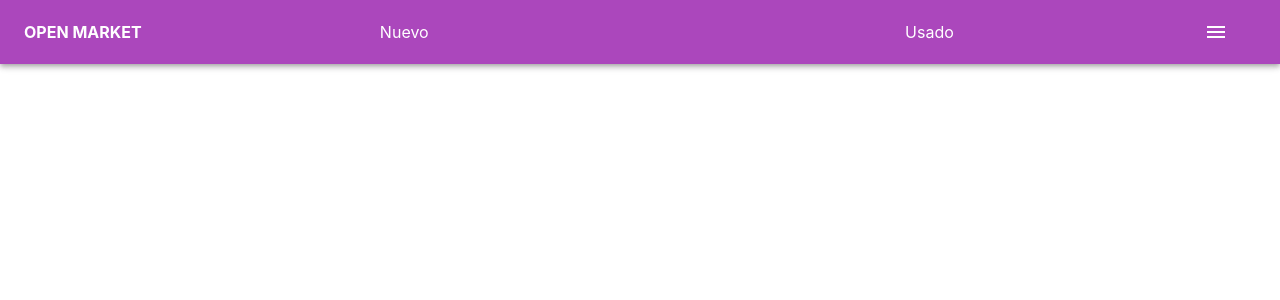
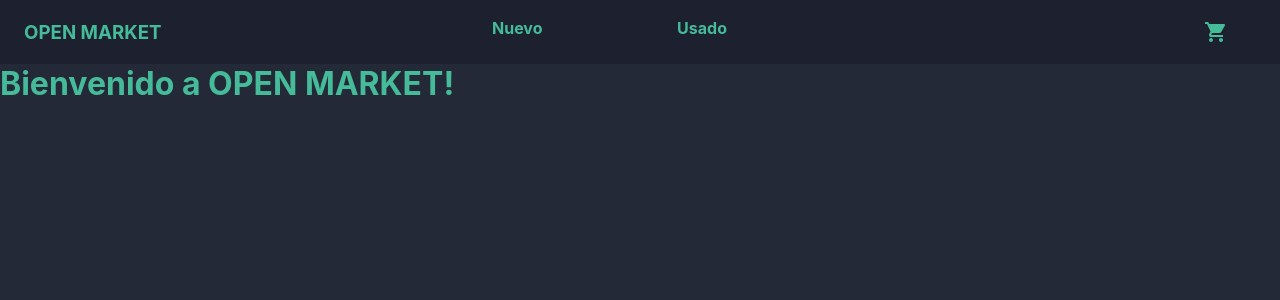
Before and after one commit to TTorres94/coder-open-market, a React (Create React App) app: page / in a window 1280 px wide. Shown: the top 300 px of the page. Built offline with nearby package versions, Linux system fonts and the light colour scheme.

Commit message:
tarea clase 4

```diff
--- a/src/App.css
+++ b/src/App.css
@@ -1,38 +1,5 @@
-.App {
-  text-align: center;
+body{
+  margin:0;
+  padding: 0;
+  color:#46BB99
 }
-
-.App-logo {
-  height: 40vmin;
-  pointer-events: none;
-}
-
-@media (prefers-reduced-motion: no-preference) {
-  .App-logo {
-    animation: App-logo-spin infinite 20s linear;
-  }
-}
-
-.App-header {
-  background-color: #282c34;
-  min-height: 100vh;
-  display: flex;
-  flex-direction: column;
-  align-items: center;
-  justify-content: center;
-  font-size: calc(10px + 2vmin);
-  color: white;
-}
-
-.App-link {
-  color: #61dafb;
-}
-
-@keyframes App-logo-spin {
-  from {
-    transform: rotate(0deg);
-  }
-  to {
-    transform: rotate(360deg);
-  }
-}
--- a/src/App.js
+++ b/src/App.js
@@ -1,10 +1,12 @@
 import './App.css';
 import NavBar from './components/navbar/navbar'
+import ItemListContainer from './components/ItemListContainer/ItemListContainer'
 
 function App() {
   return (
     <div className="App">
       <NavBar />
+      <ItemListContainer />
     </div>
   );
 }
--- /dev/null
+++ b/src/components/ItemListContainer/ItemListContainer.js
@@ -0,0 +1,10 @@
+import React from 'react'
+import './ItemListcontainer.css'
+
+export default function ItemListContainer() {
+    return (
+        <div className = 'main'>
+            <h1>Bienvenido a OPEN MARKET!</h1>
+        </div>
+    )
+}
--- /dev/null
+++ b/src/components/ItemListContainer/ItemListcontainer.css
@@ -0,0 +1,11 @@
+.main{
+    background-color: #232937;
+    height:100vh;
+    width:100%;
+}
+
+.main h1{
+    width:100%;
+    height:100%;
+    margin: auto;
+}
--- /dev/null
+++ b/src/components/cartWidget/cartWidget.js
@@ -0,0 +1,8 @@
+import React from 'react'
+import ShoppingCartIcon from '@material-ui/icons/ShoppingCart';
+
+export default function CartWidget() {
+    return (
+        <ShoppingCartIcon />
+    )
+}
--- a/src/components/navbar/navbar.js
+++ b/src/components/navbar/navbar.js
@@ -4,6 +4,7 @@ import AppBar from '@material-ui/core/AppBar';
 import Toolbar from '@material-ui/core/Toolbar';
 import IconButton from '@material-ui/core/IconButton';
 import MenuIcon from '@material-ui/icons/Menu';
+import CartWidget from '../cartWidget/cartWidget'
 import './style.css'
 
 const useStyles = makeStyles((theme) => ({
@@ -25,16 +26,24 @@ export default function NavBar() {
     <div className={classes.root}>
       <AppBar position="static" className='appBar'>
         <Toolbar>
-          <h4>OPEN MARKET</h4>
+          <div className = 'container'>
+          <h3>OPEN MARKET</h3>
+
+          <div className= 'condition-list'>
             <p variant="h6" className={classes.title}>
               Nuevo
             </p>
             <p variant="h6" className={classes.title}>
               Usado
             </p>
+          </div>
+
+
+
           <IconButton className={classes.menuButton} color="inherit" aria-label="menu">
-            <MenuIcon />
+            <CartWidget />
           </IconButton>
+          </div>
         </Toolbar>
       </AppBar>
     </div>
--- a/src/components/navbar/style.css
+++ b/src/components/navbar/style.css
@@ -1,3 +1,22 @@
 .appBar{
-    background-color:#ab47bc!important;
+    background-color:#1D202F!important;
+    color:#46BB99!important
 }
+
+.container{
+    height:100%;
+    width:100%;
+    display:flex;
+    flex-direction:row;
+    justify-content: space-between;
+}
+
+.condition-list{
+    width:30%;
+    display:flex;
+    justify-content:space-around;
+}
+
+.condition-list p{
+    font-weight: bold;
+}
```
Lines whose indentation alone changed are shown as unchanged.
